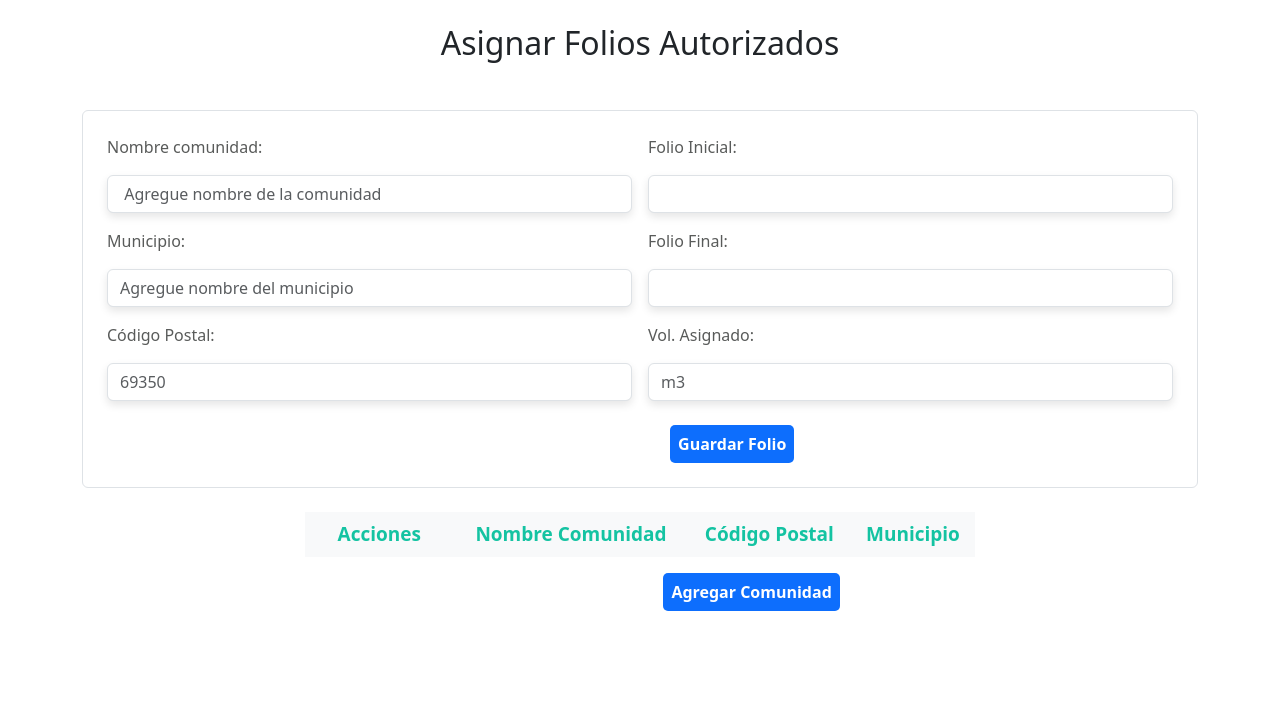
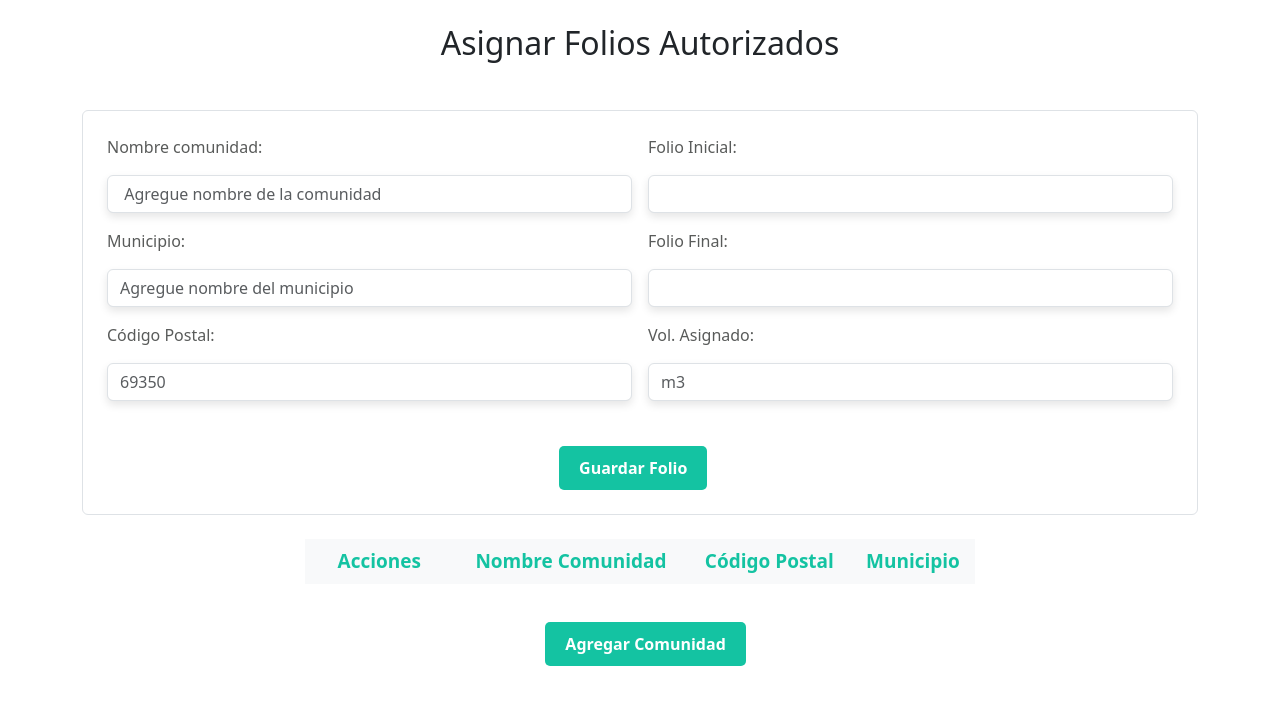
Before and after one commit to LuisPerezcx/UZACHI-FRONTEND, a React (Create React App) app: page /FoliosAsignados in a window 1280 px wide. Shown: the top 704 px of the page. Built offline with nearby package versions, Linux system fonts and the light colour scheme.

Commit message:
Subiendo cambios de Asignacion de folios

```diff
--- a/src/pages/FoliosAsignados/Components/CommunityForm.jsx
+++ b/src/pages/FoliosAsignados/Components/CommunityForm.jsx
@@ -123,7 +123,7 @@ function CommunityForm({ onAddCommunity }) {
           </div>
         </div>
         <div className="d-flex justify-content-center mt-4 me-4">
-          <button type="submit" className="btn btn-primary">
+          <button type="submit" className="boton-guardar">
             Guardar Folio
           </button>
         </div>
--- a/src/pages/FoliosAsignados/FoliosAsigandos.jsx
+++ b/src/pages/FoliosAsignados/FoliosAsigandos.jsx
@@ -33,7 +33,7 @@ function FoliosAsignados() {
 
       {/* Botón para abrir el modal */}
       <div className="d-flex justify-content-center mb-4">
-        <button className="btn btn-primary" onClick={handleOpenModal}>
+        <button className="boton-guardar" onClick={handleOpenModal}>
           Agregar Comunidad
         </button>
       </div>
--- a/src/pages/FoliosAsignados/styles/styles_modal.css
+++ b/src/pages/FoliosAsignados/styles/styles_modal.css
@@ -15,3 +15,23 @@
 
     color: #14C3A2;
   }
+
+  .boton-guardar{
+    margin-top: 2%;
+    background-color: #14C3A2;
+    border-radius: 2%;
+    border-radius: 5px;
+    justify-content: center;
+    font-weight: bold;
+    margin-left: 1%;
+  }
+
+  .boton-guardar {
+    background-color: #14C3A2;
+    border: none;
+    color: white;
+    padding: 10px 20px;
+    font-size: 16px;
+    cursor: pointer;
+    border-radius: 5px;
+  }
```
